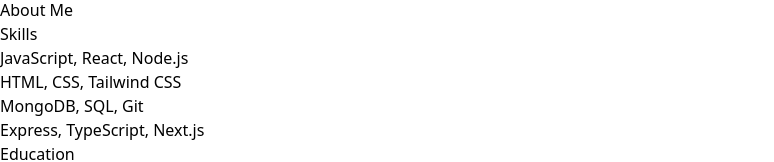
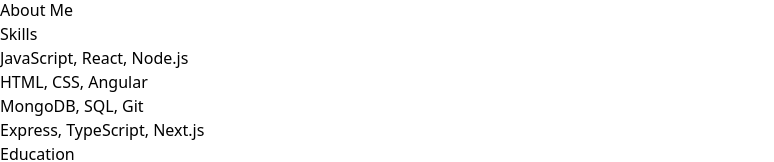
Before and after one commit to sujaygarain/portfolio, a React (Vite) app: page /main/about in a window 1280 px wide. Shown: the part 122-284 px from the top of the page, without its empty margins (0-774 px from the left). Built offline with nearby package versions, Linux system fonts and the light colour scheme.

Commit message:
portfolio commit

```diff
--- a/src/pages/sections/About.jsx
+++ b/src/pages/sections/About.jsx
@@ -8,7 +8,7 @@
           <h3 className="text-3xl font-semibold text-orange-400 mb-4">Skills</h3>
           <ul className="list-disc list-inside space-y-4">
             <li className="text-lg">JavaScript, React, Node.js</li>
-            <li className="text-lg">HTML, CSS, Tailwind CSS</li>
+            <li className="text-lg">HTML, CSS, Angular</li>
             <li className="text-lg">MongoDB, SQL, Git</li>
             <li className="text-lg">Express, TypeScript, Next.js</li>
           </ul>
```
